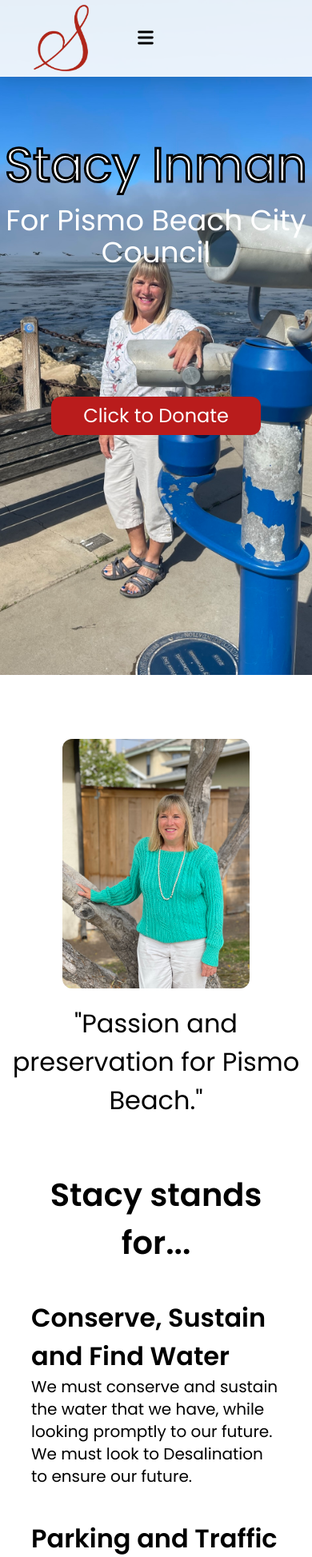
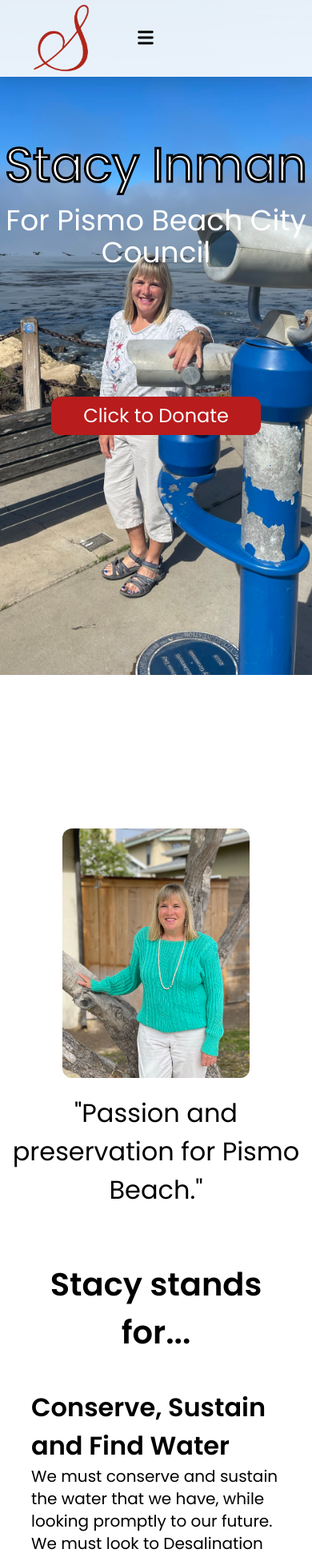
Before and after one commit to moses-codes/stacy4citycouncil, a React (Create React App) app: page / in a window 390 px wide. Shown: the top 1947 px of the page at 80% size. Built offline with nearby package versions, Linux system fonts and the light colour scheme.

Commit message:
fixed padding

```diff
--- a/src/components/Positions.js
+++ b/src/components/Positions.js
@@ -21,7 +21,7 @@ export default function Positions(props) {
         .join(' ')
 
     return (
-        <div id='positions'>
+        <div className='md:mt-0 xs:mt-28' id='positions'>
 
             <section className={"pb-20 xl:pt-16 l:h-screen xl:flex xl:justify-center xl:mr-32 " + bpXs}>
 
```
